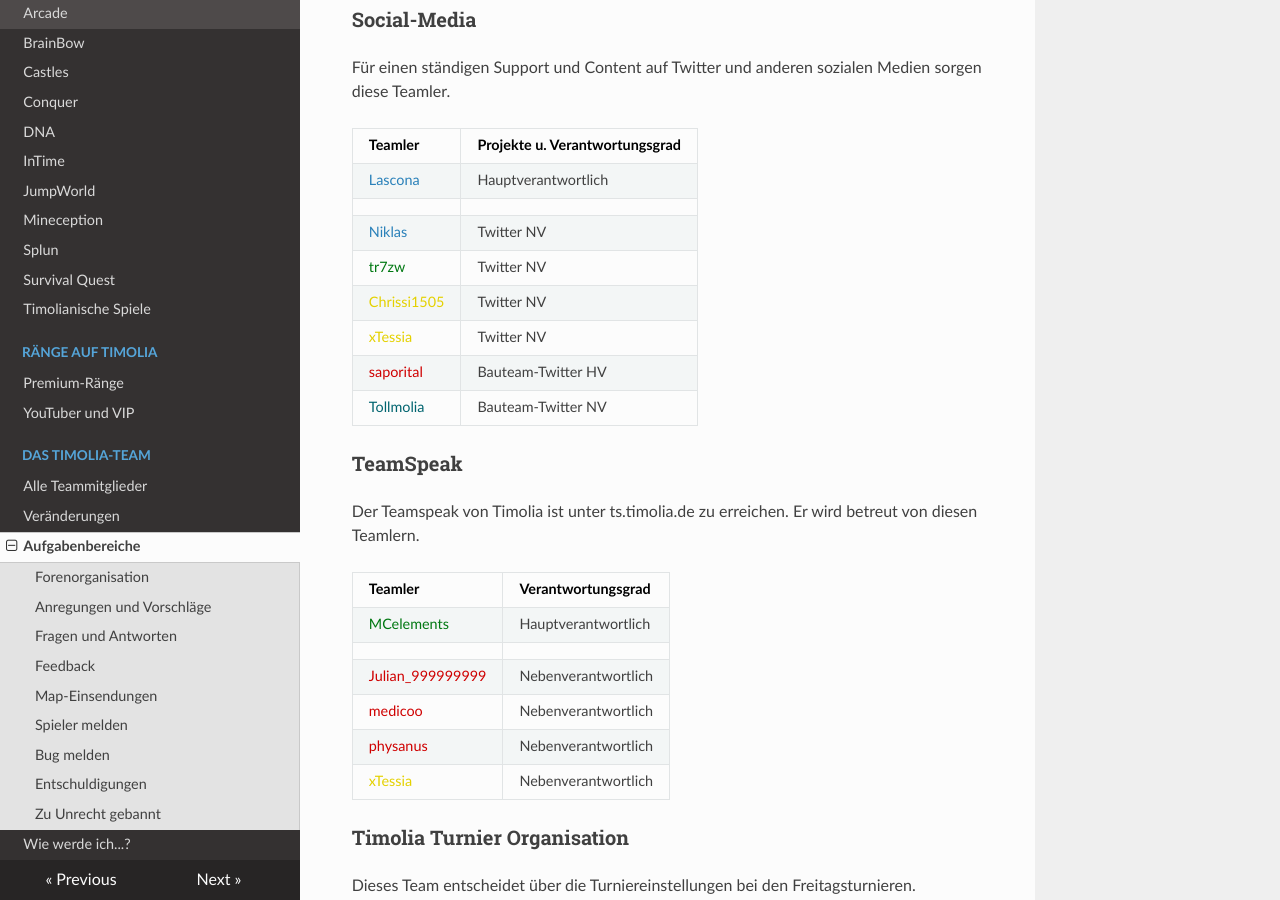
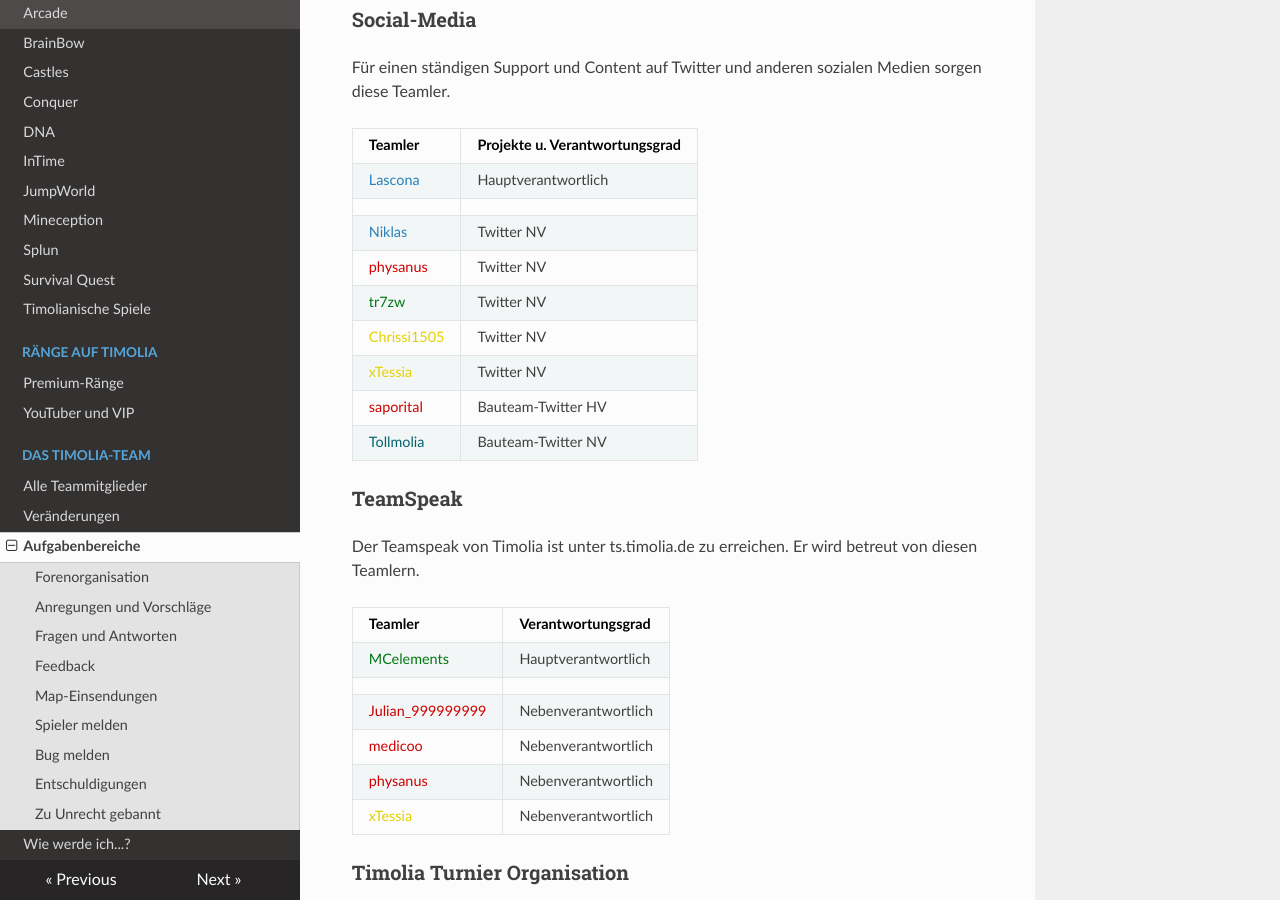
Before and after one commit to TimoliaDE/HowTo, an MkDocs documentation site: the page built from docs/team/responsibilities.md, in a window 1280 px wide and 900 px high, scrolled down 3907 px. Built offline with MkDocs 1.6.1, drawn with Linux system fonts in a browser that asks for light colours; nearby versions of some CDN libraries; old or Windows-style settings are respelled for this version of MkDocs.

Commit message:
Update responsibilities.md

```diff
--- a/docs/team/responsibilities.md
+++ b/docs/team/responsibilities.md
@@ -136,6 +136,7 @@ Für einen ständigen Support und Content auf Twitter und anderen sozialen Medie
 |<span style="color:#2980b9">Lascona</span> | Hauptverantwortlich |
 | | |
 |<span style="color:#2980b9">Niklas</span>| Twitter NV |
+|<span style="color:#CF0101">physanus</span> | Twitter NV |
 |<span style="color:#007812">tr7zw</span> | Twitter NV |
 |<span style="color:#E4D100">Chrissi1505</span> | Twitter NV |
 |<span style="color:#E4D100">xTessia</span> | Twitter NV |
```
